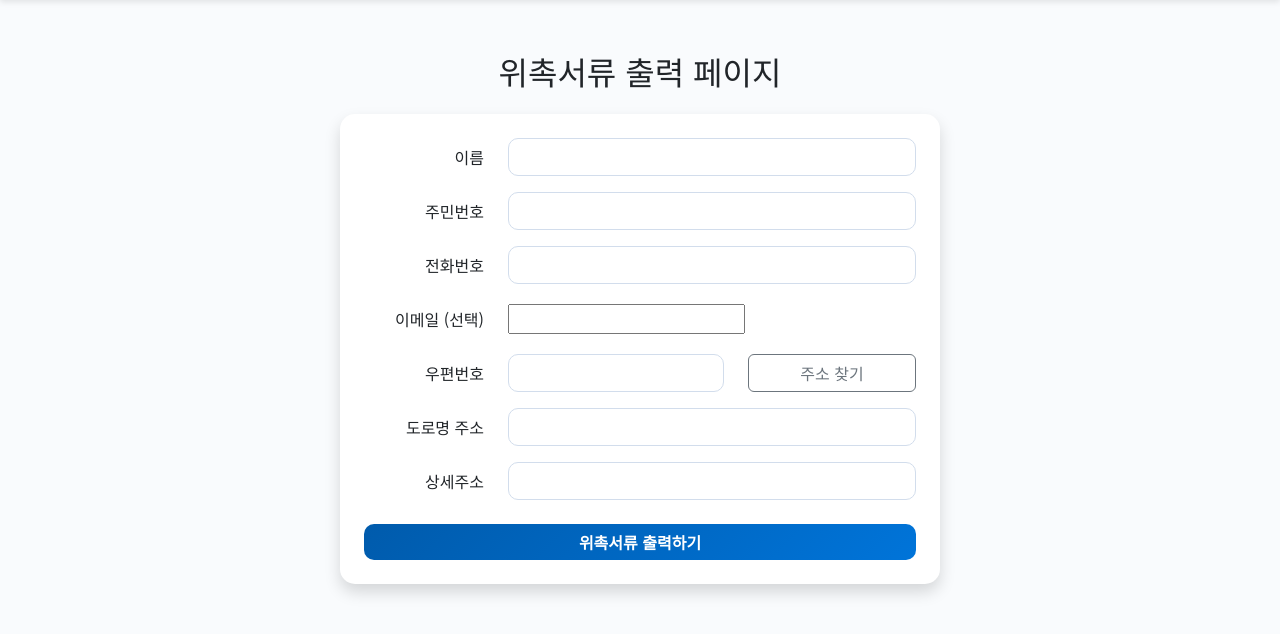
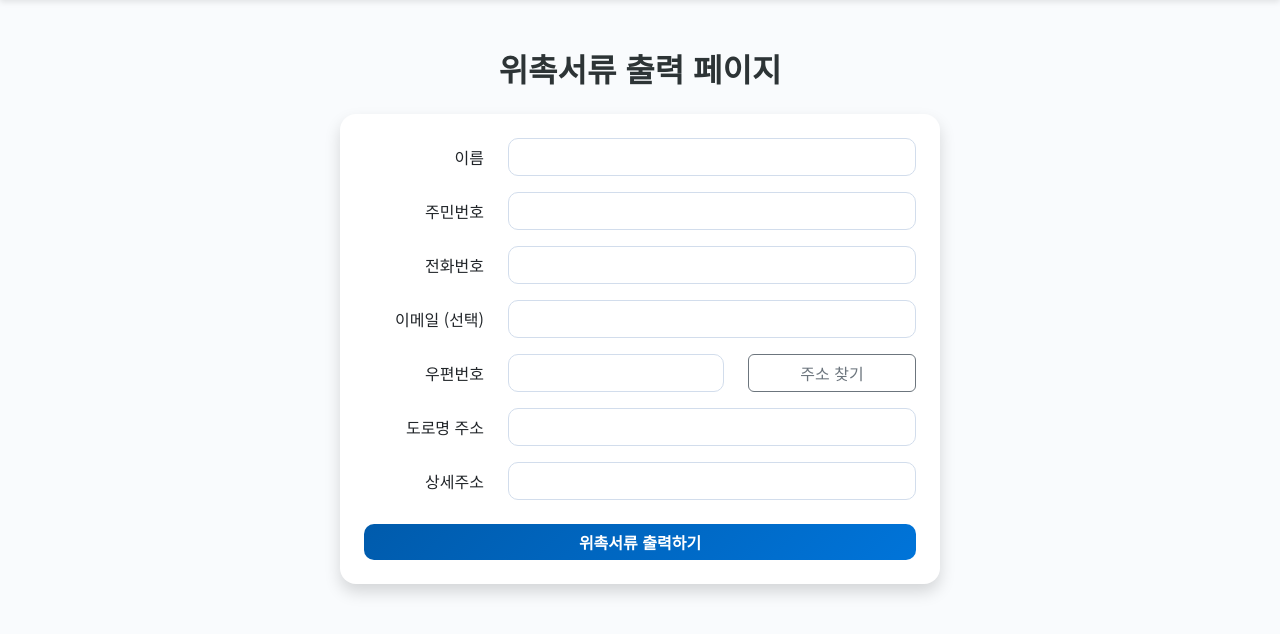
Before and after one commit to hun2up/django_ma, a Django app: page /join/ in a window 1280 px wide. Shown: the part 66-700 px from the top of the page. Run offline with Django 5.2, Linux system fonts and the light colour scheme; the visitor is signed in with stand-in values (Sample User, id 1); some libraries are stand-ins or nearby versions.

Commit message:
이메일 입력칸 다시 수정

```diff
--- a/join/templates/join/join_form.html
+++ b/join/templates/join/join_form.html
@@ -1,14 +1,17 @@
 {% extends "base.html" %}
 {% load static %}
+{% load widget_tweaks %}
 
 {% block title %}위촉서류 출력{% endblock %}
 
 {% block content %}
 <div class="container mt-5">
   <div class="mx-auto" style="max-width: 600px;">
-    <h2 class="mb-4 text-center">위촉서류 출력 페이지</h2>
+    <h2 class="mb-4 text-center fw-bold" style="font-family:'맑은 고딕', sans-serif; color:#2d3436;">
+      위촉서류 출력 페이지
+    </h2>
 
-    <div class="card shadow p-4">
+    <div class="card shadow p-4 border-0 rounded-4">
       <form method="POST" novalidate>
         {% csrf_token %}
 
@@ -16,7 +19,7 @@
         <div class="row mb-3 align-items-center">
           <label for="{{ form.name.id_for_label }}" class="col-12 col-md-3 col-form-label text-md-end">{{ form.name.label }}</label>
           <div class="col-12 col-md-9">
-            {{ form.name }}
+            {{ form.name|add_class:"form-control" }}
             {% if form.name.errors %}
               <div class="text-danger small">{{ form.name.errors.as_text }}</div>
             {% endif %}
@@ -27,7 +30,7 @@
         <div class="row mb-3 align-items-center">
           <label for="{{ form.ssn.id_for_label }}" class="col-12 col-md-3 col-form-label text-md-end">{{ form.ssn.label }}</label>
           <div class="col-12 col-md-9">
-            {{ form.ssn }}
+            {{ form.ssn|add_class:"form-control" }}
             {% if form.ssn.errors %}
               <div class="text-danger small">{{ form.ssn.errors.as_text }}</div>
             {% endif %}
@@ -38,7 +41,7 @@
         <div class="row mb-3 align-items-center">
           <label for="{{ form.phone.id_for_label }}" class="col-12 col-md-3 col-form-label text-md-end">{{ form.phone.label }}</label>
           <div class="col-12 col-md-9">
-            {{ form.phone }}
+            {{ form.phone|add_class:"form-control" }}
             {% if form.phone.errors %}
               <div class="text-danger small">{{ form.phone.errors.as_text }}</div>
             {% endif %}
@@ -49,7 +52,7 @@
         <div class="row mb-3 align-items-center">
           <label for="{{ form.email.id_for_label }}" class="col-12 col-md-3 col-form-label text-md-end">{{ form.email.label }}</label>
           <div class="col-12 col-md-9">
-            {{ form.email }}
+            {{ form.email|add_class:"form-control" }}
             {% if form.email.errors %}
               <div class="text-danger small">{{ form.email.errors.as_text }}</div>
             {% endif %}
@@ -60,7 +63,7 @@
         <div class="row mb-3 align-items-center">
           <label for="{{ form.postcode.id_for_label }}" class="col-12 col-md-3 col-form-label text-md-end">{{ form.postcode.label }}</label>
           <div class="col-7 col-md-5">
-            {{ form.postcode }}
+            {{ form.postcode|add_class:"form-control" }}
             {% if form.postcode.errors %}
               <div class="text-danger small">{{ form.postcode.errors.as_text }}</div>
             {% endif %}
@@ -74,7 +77,7 @@
         <div class="row mb-3 align-items-center">
           <label for="{{ form.address.id_for_label }}" class="col-12 col-md-3 col-form-label text-md-end">{{ form.address.label }}</label>
           <div class="col-12 col-md-9">
-            {{ form.address }}
+            {{ form.address|add_class:"form-control" }}
             {% if form.address.errors %}
               <div class="text-danger small">{{ form.address.errors.as_text }}</div>
             {% endif %}
@@ -85,7 +88,7 @@
         <div class="row mb-3 align-items-center">
           <label for="{{ form.address_detail.id_for_label }}" class="col-12 col-md-3 col-form-label text-md-end">{{ form.address_detail.label }}</label>
           <div class="col-12 col-md-9">
-            {{ form.address_detail }}
+            {{ form.address_detail|add_class:"form-control" }}
             {% if form.address_detail.errors %}
               <div class="text-danger small">{{ form.address_detail.errors.as_text }}</div>
             {% endif %}
@@ -94,10 +97,12 @@
 
         <!-- 버튼 -->
         <div class="d-flex flex-column flex-md-row justify-content-between mt-4 gap-2">
-        <button id="pdfButton" type="submit" class="btn btn-primary w-100 w-md-auto">위촉서류 출력하기</button>
+          <button id="pdfButton" type="submit" class="btn btn-primary w-100 w-md-auto fw-bold">
+            위촉서류 출력하기
+          </button>
         </div>
 
-        <!-- ✅ 진행 상태 게이지 영역 -->
+        <!-- ✅ 진행 상태 게이지 -->
         <div id="progressWrapper" class="mt-3" style="display:none;">
           <div class="progress" style="height: 20px;">
             <div id="progressBar" class="progress-bar progress-bar-striped progress-bar-animated"
@@ -131,12 +136,10 @@ const progressWrapper = document.getElementById('progressWrapper');
 const progressBar = document.getElementById('progressBar');
 
 pdfButton.addEventListener('click', function() {
-    // 게이지 표시
   progressWrapper.style.display = 'block';
   progressBar.style.width = '0%';
   progressBar.innerText = '0%';
 
-    // 애니메이션 시뮬레이션 (5초 동안 0→90%)
   let progress = 0;
   const interval = setInterval(() => {
     progress += 5;
@@ -147,8 +150,6 @@ pdfButton.addEventListener('click', function() {
     progressBar.style.width = progress + '%';
     progressBar.innerText = progress + '%';
   }, 250);
-
-    // 사용자가 PDF 다운로드 완료(페이지 리로드) 후 게이지가 초기화됨
 });
 </script>
 {% endblock %}
```
Lines whose indentation alone changed are shown as unchanged.
